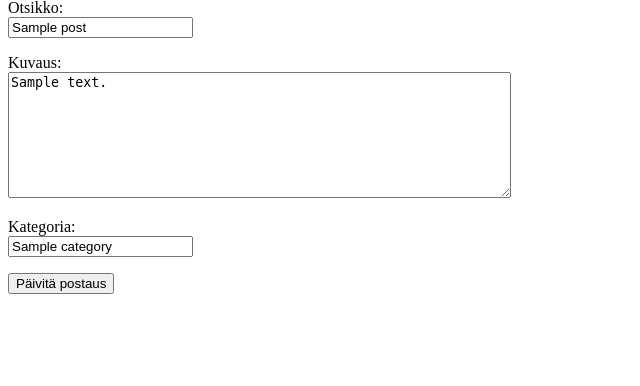
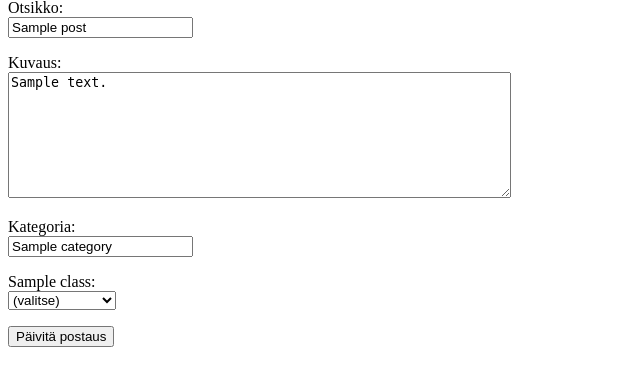
Before and after one commit to Majakangass/Mallisalkku, a Flask app: template templates/edit_post.html in a window 1280 px wide. Shown: the part 81-467 px from the top of the page, without its empty margins (0-640 px from the left). Run offline with Flask 3, Linux system fonts and the light colour scheme; the template is opened without the code that fills it: most values are stand-ins (such as "Sample title", 1, 10 or a date in 2020).

Commit message:
Add classes to edit page

```diff
--- a/app.py
+++ b/app.py
@@ -81,7 +81,14 @@ def edit_post(post_id):
         abort(404)
     if post["user_id"] != session["user_id"]:
         abort(403)
-    return render_template("edit_post.html", post=post)
+
+    all_classes = posts.get_all_classes()
+    classes = {}
+    for ny_class in all_classes:
+        classes[ny_class] = ""
+    for entry in posts.get_classes(post_id):
+        classes[entry["title"]] = entry["value"]
+    return render_template("edit_post.html", post=post, classes=classes, all_classes=all_classes)
 
 @app.route("/update_post", methods=["POST"])
 def update_post():
@@ -103,7 +110,13 @@ def update_post():
     if not category.isalpha():
         abort(403)
 
-    posts.update_post(post_id, title, description, category)
+    classes = []
+    for entry in request.form.getlist("classes"):
+        if entry:
+            parts = entry.split(":")
+            classes.append((parts[0], parts[1]))
+
+    posts.update_post(post_id, title, description, category, classes)
 
     return redirect("/post/" + str(post_id))
 
--- a/templates/edit_post.html
+++ b/templates/edit_post.html
@@ -21,6 +21,21 @@
         <input type="text" name="category" value="{{post.category}}" pattern="^[A-Za-z]+$" required/>
       </p>
     <input type="hidden" name="post_id" value="{{ post.id }}" />
+    {% for class in all_classes %}
+    <p>
+      {{ class }}: <br />
+      <select name="classes" required>
+        <option value="">(valitse)</option>
+      {% for option in all_classes[class] %}
+        {% if classes[class] == option %}
+        <option value="{{ class }}:{{ option }}" selected>{{ option }}</option>
+        {% else %}
+        <option value="{{ class }}:{{ option }}">{{ option }}</option>
+        {% endif %}
+      {% endfor %}
+      </select>
+    </p>
+    {% endfor %}
     <input type="submit" value="Päivitä postaus" />
   </form>
 </body>
--- a/templates/new_post.html
+++ b/templates/new_post.html
@@ -26,12 +26,12 @@
         <select name="classes" required>
           <option value="">(valitse)</option>
         {% for option in classes[class]%}
-        <option value=" {{ class }}:{{ option }}">{{ option }}</option>
+        <option value="{{ class }}:{{ option }}">{{ option }}</option>
         {% endfor %}
         </select>
       </p>
       {% endfor %}
-    <input type="submit" value="Luo postaus" />
+    <input type="submit" value="Luo postaus"/>
   </form>
 </body>
 
```
Also changed, not shown: posts.py (+8 -1 lines).
